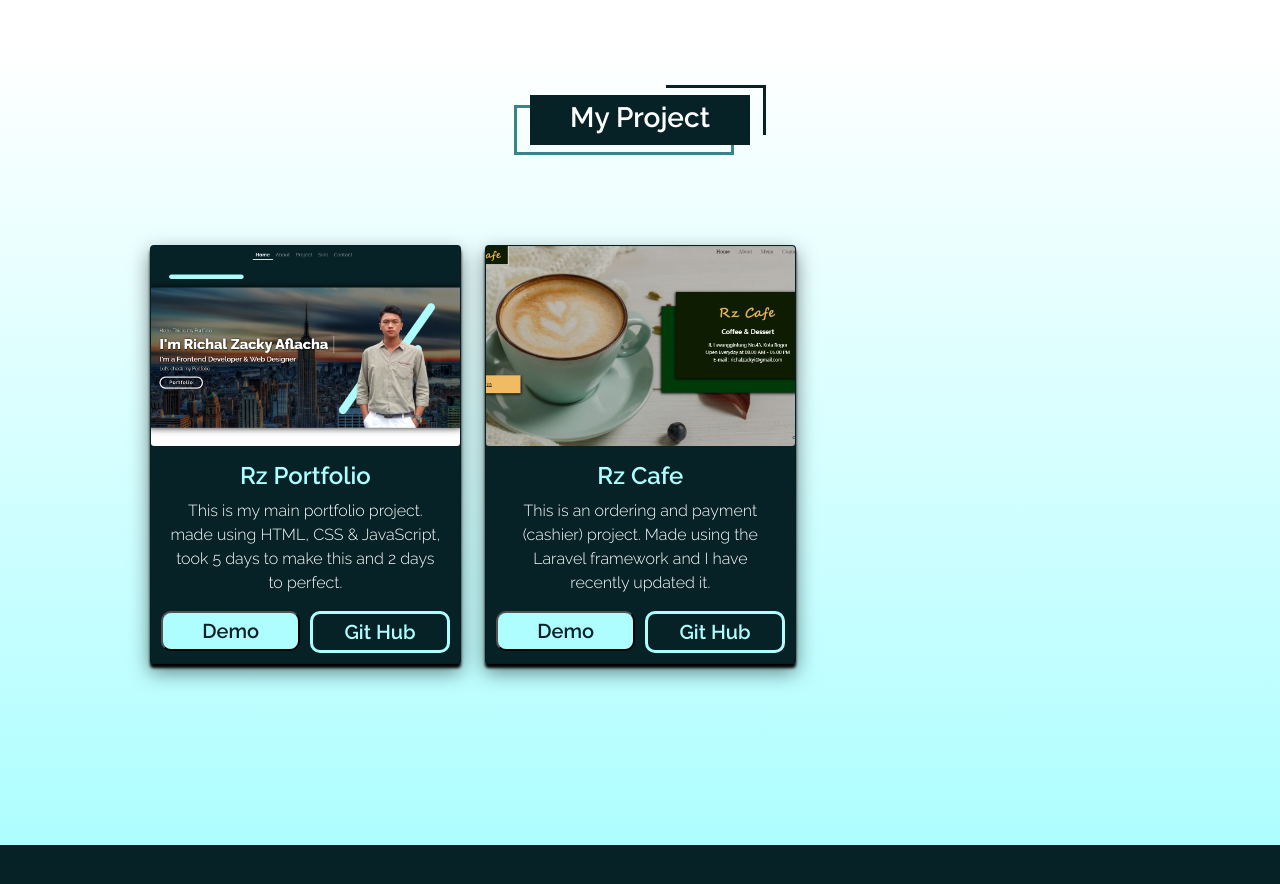
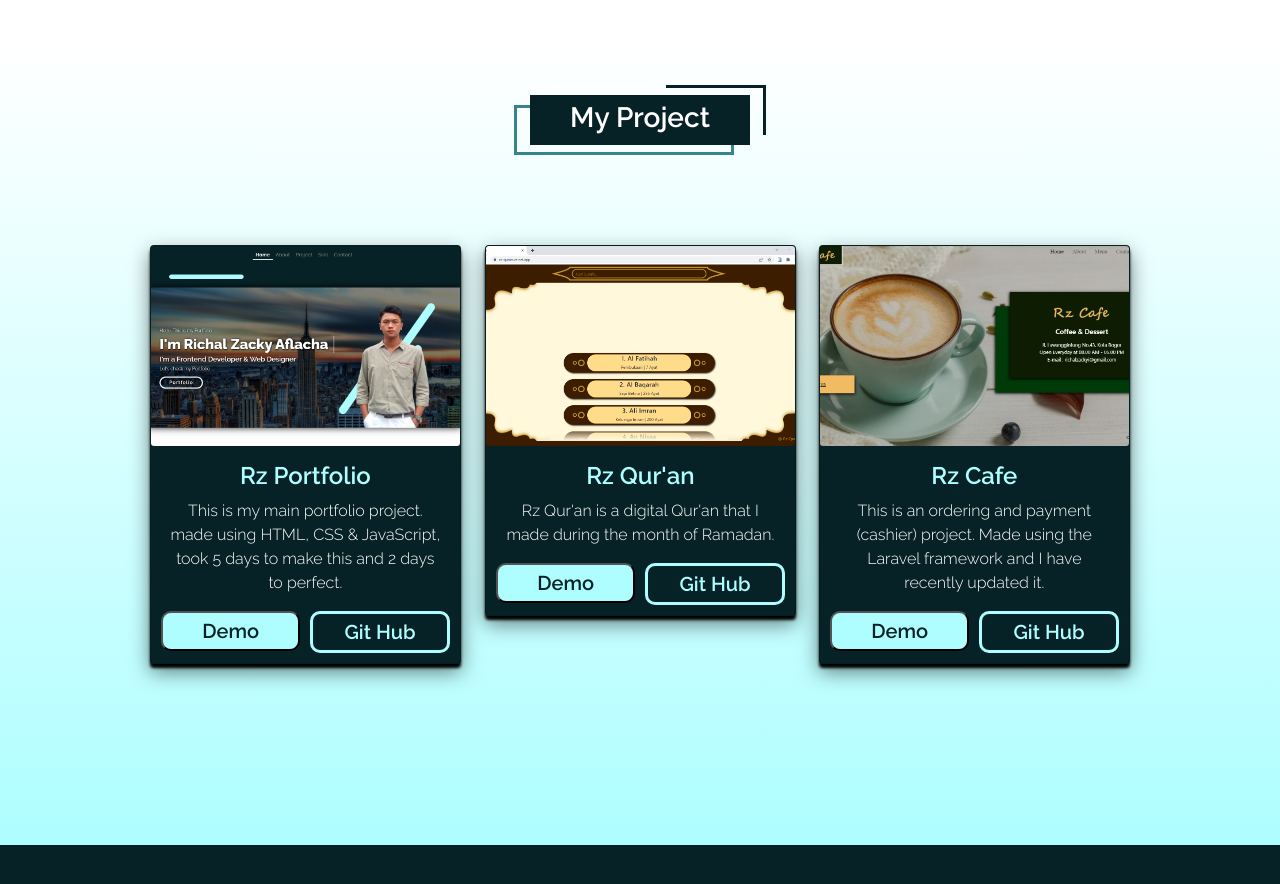
Before and after one commit to richalzackyaflacha/Rz_Portfolio, a Laravel app: page / in a window 1280 px wide. Shown: the part 1525-2409 px from the top of the page. Run offline with Laravel 9, Linux system fonts and the light colour scheme; some libraries are stand-ins or nearby versions.

Commit message:
my main portfolio

```diff
--- a/resources/views/Components/project.blade.php
+++ b/resources/views/Components/project.blade.php
@@ -33,6 +33,22 @@
             <div class="col" data-aos="flip-up" data-aos-duration="1500">
                 <div class="card">
                     <div class="card-img">
+                        <img class="myImg" src="{{ asset('img/project/project3.png') }}" alt="Rz Qur'an">
+                    </div>
+                    <div class="card-body">
+                        <h4 class="card-title">Rz Qur'an</h4>
+                        <p class="card-text">Rz Qur'an is a digital Qur'an that I made during the month of Ramadan.</p>
+                    </div>
+                    <div class="card-button">
+                        <a href="https://rz-quran.vercel.app/" target="_blank"><button class="btn-d">Demo</button></a>
+                        <a href="https://github.com/richalzackyaflacha/Rz-Quran" target="_blank"><button class="btn-g">Git Hub</button></a>
+                    </div>
+                </div>
+            </div>
+
+            <div class="col" data-aos="flip-up" data-aos-duration="1500">
+                <div class="card">
+                    <div class="card-img">
                         <img class="myImg" src="{{ asset('img/project/project2.png') }}" alt="Rz Cafe">
                     </div>
                     <div class="card-body">
```
Also changed, not shown: public/img/project/project3.png (added).
